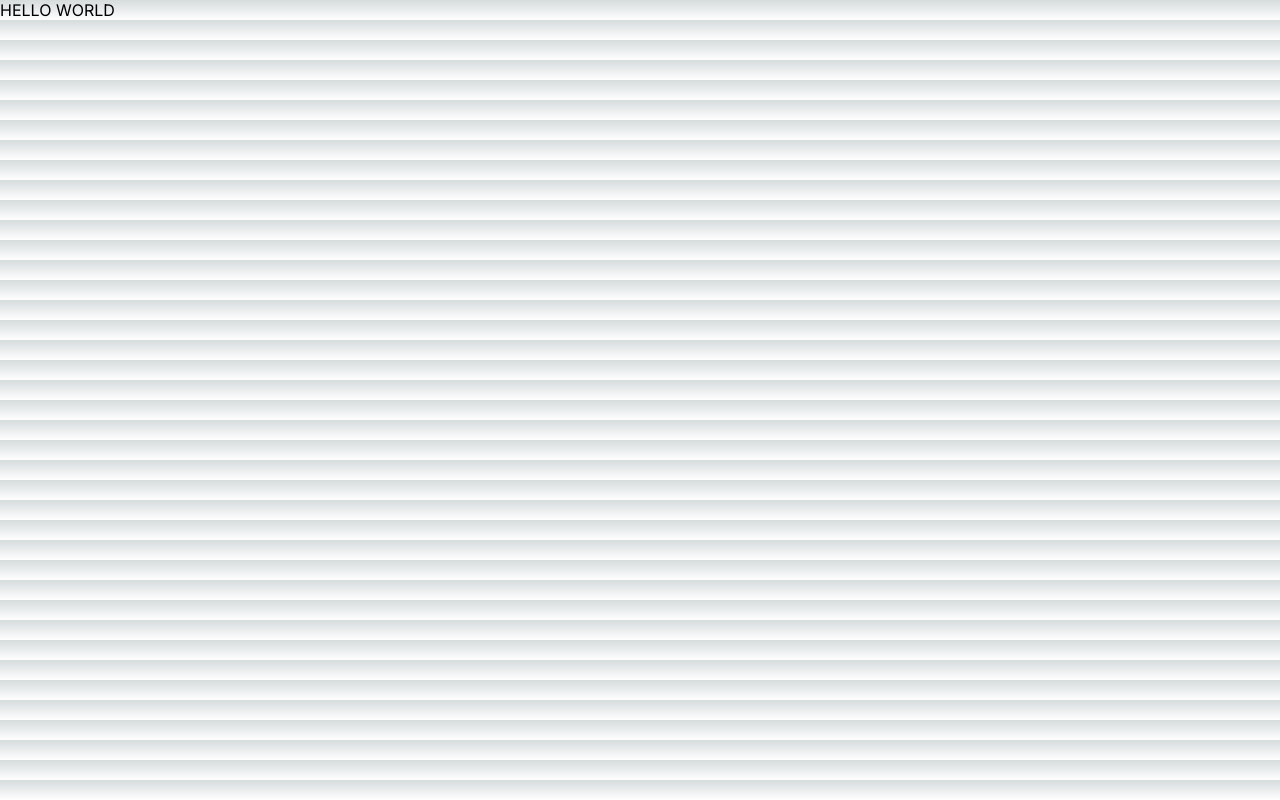
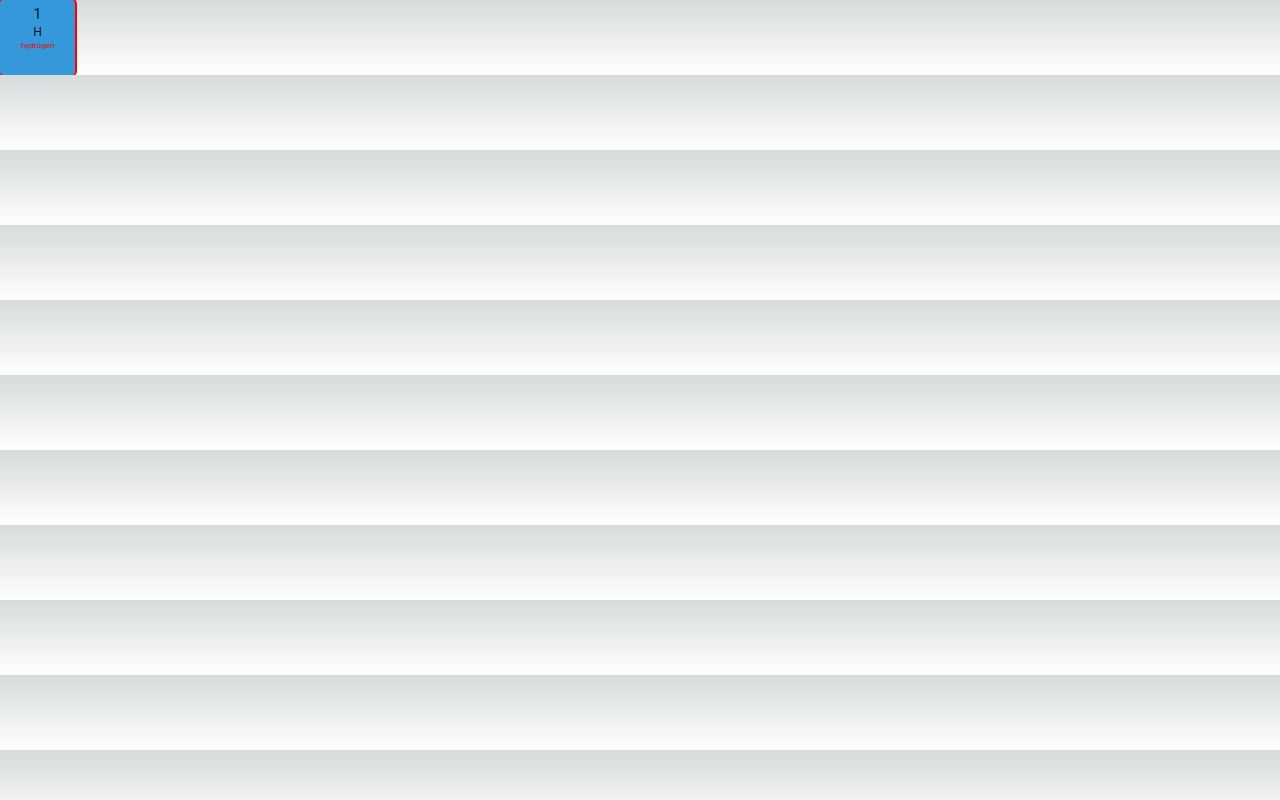
Before and after one commit to dsenteza/periodic-table, a Next.js app in the folder periodic-table-application/: page / in a window 1280 px wide. Built offline with nearby package versions, Linux system fonts and the light colour scheme.

Commit message:
element component

```diff
--- /dev/null
+++ b/periodic-table-application/src/app/components/Element/Element.css
@@ -0,0 +1,15 @@
+.element-container {
+    display: flex;
+    flex-direction: column;
+    align-items: center;
+    justify-content: center;
+    margin-top: auto;
+    margin-bottom: auto;
+    text-align: center;
+    width: 100%;
+    height: 100%;
+    background-color: #f5f5f5;
+    border-radius: 10px;
+    box-shadow: 0 0 10px 0 rgba(0, 0, 0, 0.1);
+    cursor: pointer;
+}
--- a/periodic-table-application/src/app/components/Element/Element.tsx
+++ b/periodic-table-application/src/app/components/Element/Element.tsx
@@ -1,15 +1,53 @@
 import React from "react";
+import './Element.css';
+import Card from '@mui/material/Card';
+import CardContent from '@mui/material/CardContent';
+import Button from '@mui/material/Button';
+import Typography from '@mui/material/Typography';
 
 type ElementProps = {
-  name: string;
-  image: string;
-  onClick: () => void;
+    name: string;
+    atomicNumber: number;
+    symbol: string;
+    block: string;
+    isBlockSelected: boolean;
 };
 
-const Element: React.FC<ElementProps> = ({ name, image, onClick }) => {
-  return (
-   <div></div>
-  );
+const Element: React.FC<ElementProps> = ({ name, atomicNumber, symbol, block, isBlockSelected }) => {
+
+    const getBackgroundColor = (propValue: string) => {
+        switch (propValue) {
+            case 's':
+                return '#3498db';
+            case 'p':
+                return '#2ecc71';
+            case 'd':
+                return '#e74c3c';
+            case 'f':
+                return '#f1c40f';
+            default:
+                break
+        }
+    };
+
+    const backgroundColor = getBackgroundColor(block);
+
+    return (
+        <Card
+            sx={{ maxWidth: 75, maxHeight: 75 }}
+            style={{
+                backgroundColor,
+                ...isBlockSelected ? { outline: '2px solid red' } : {}
+            }}
+            className='element-container'
+        >
+            <CardContent>
+                <Typography variant="body2">{atomicNumber}</Typography>
+                <Typography variant="h5" fontSize={'0.75rem'}>{symbol.toUpperCase()}</Typography>
+                <Typography sx={{ mb: 1.5 }} color="red" fontSize={'0.5rem'}>{name.toLocaleLowerCase()}</Typography>
+            </CardContent>
+        </Card>
+    );
 };
 
 export default Element;
--- a/periodic-table-application/src/app/components/PeriodicTable/PeriodicTable.tsx
+++ b/periodic-table-application/src/app/components/PeriodicTable/PeriodicTable.tsx
@@ -1,14 +1,11 @@
 import React from "react";
+import Element from "../Element/Element";
 
-type PeriodicTableProps = {
-  name: string;
-  image: string;
-  onClick: () => void;
-};
+type PeriodicTableProps = {};
 
-const PeriodicTable: React.FC<PeriodicTableProps> = ({ name, image, onClick }) => {
+const PeriodicTable: React.FC<PeriodicTableProps> = ({}) => {
   return (
-   <div></div>
+   <Element name="Hydrogen" atomicNumber={1} symbol="H" block="s" isBlockSelected={true} />
   );
 };
 
--- a/periodic-table-application/src/app/page.tsx
+++ b/periodic-table-application/src/app/page.tsx
@@ -1,8 +1,8 @@
-import Image from "next/image";
+import PeriodicTable from "./components/PeriodicTable/PeriodicTable";
 import styles from "./page.module.css";
 
 export default function Home() {
   return (
-    <div>HELLO WORLD</div>
+    <PeriodicTable />
   );
 }
```
Also changed, not shown: periodic-table-application/package.json (+9 -3 lines), 1 other file (tests, documents, lock files or other folders).
